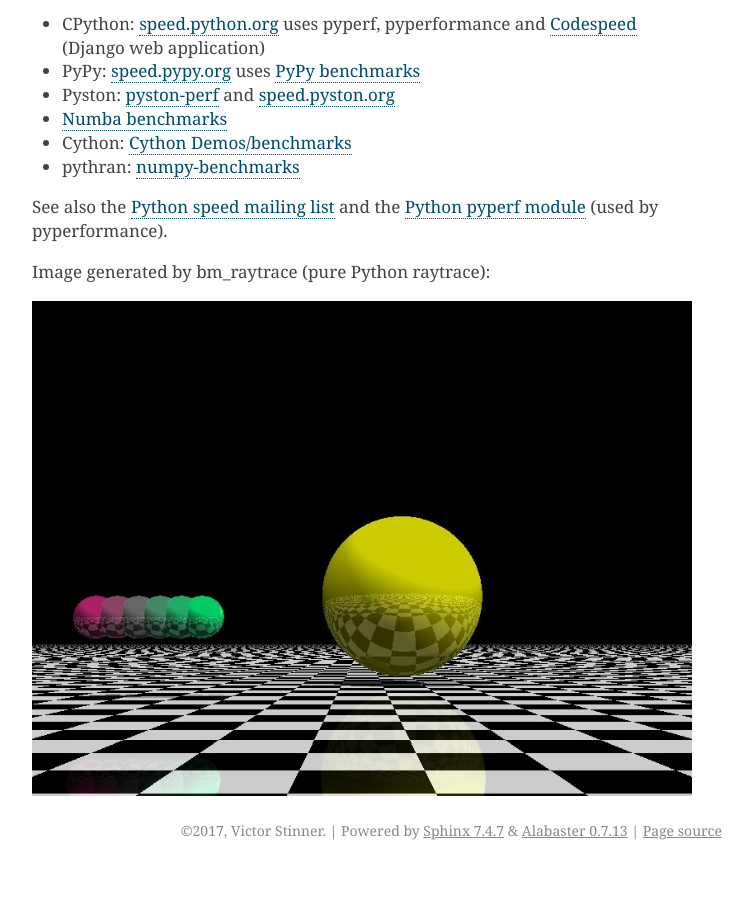
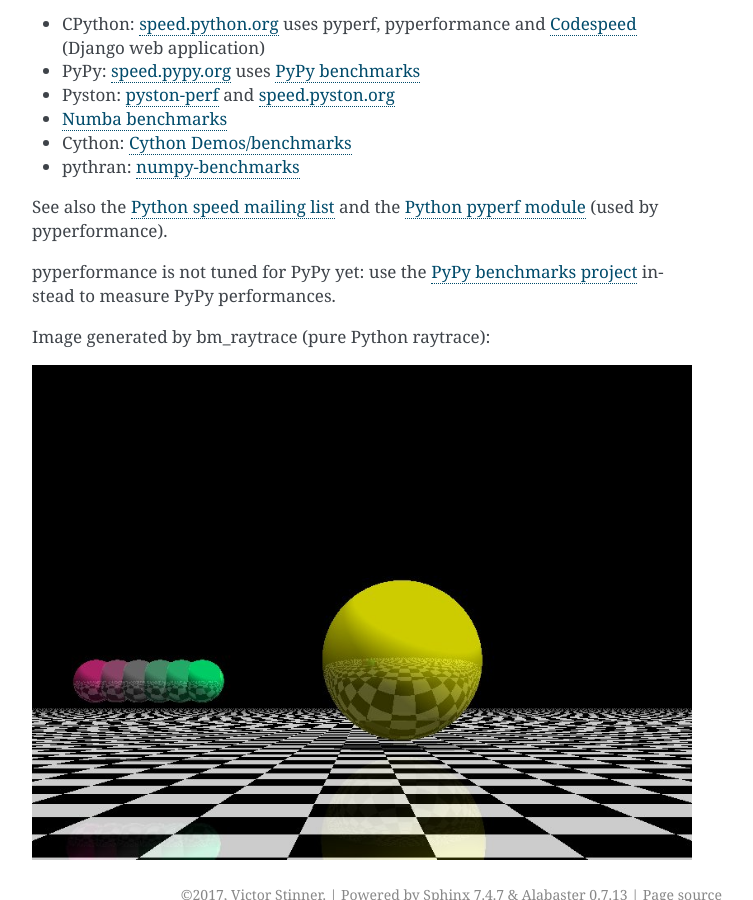
Before and after one commit to python/pyperformance, a Sphinx documentation site: the page built from doc/index.rst, in a window 1280 px wide and 900 px high, scrolled down 1511 px. Shown: the whole window, without its empty margins (388-1141 px from the left). Built offline with Sphinx 7.4.7, drawn with Linux system fonts in a browser that asks for light colours; before the commit the page ends 2381 px from its top, so only the background shows below that.

Commit message:
Add a note on PyPy

```diff
--- a/README.rst
+++ b/README.rst
@@ -24,4 +24,8 @@ possible.
   (source code, issues)
 * `Download pyperformance on PyPI <https://pypi.python.org/pypi/pyperformance>`_
 
+pyperformance is not tuned for PyPy yet: use the `PyPy benchmarks project
+<https://foss.heptapod.net/pypy/benchmarks>`_ instead to measure PyPy
+performances.
+
 pyperformance is distributed under the MIT license.
--- a/doc/index.rst
+++ b/doc/index.rst
@@ -43,6 +43,10 @@ See also the `Python speed mailing list
 <https://mail.python.org/mailman/listinfo/speed>`_ and the `Python pyperf module
 <http://pyperf.readthedocs.io/>`_ (used by pyperformance).
 
+pyperformance is not tuned for PyPy yet: use the `PyPy benchmarks project
+<https://foss.heptapod.net/pypy/benchmarks>`_ instead to measure PyPy
+performances.
+
 Image generated by bm_raytrace (pure Python raytrace):
 
 .. image:: images/bm_raytrace.jpg
```
